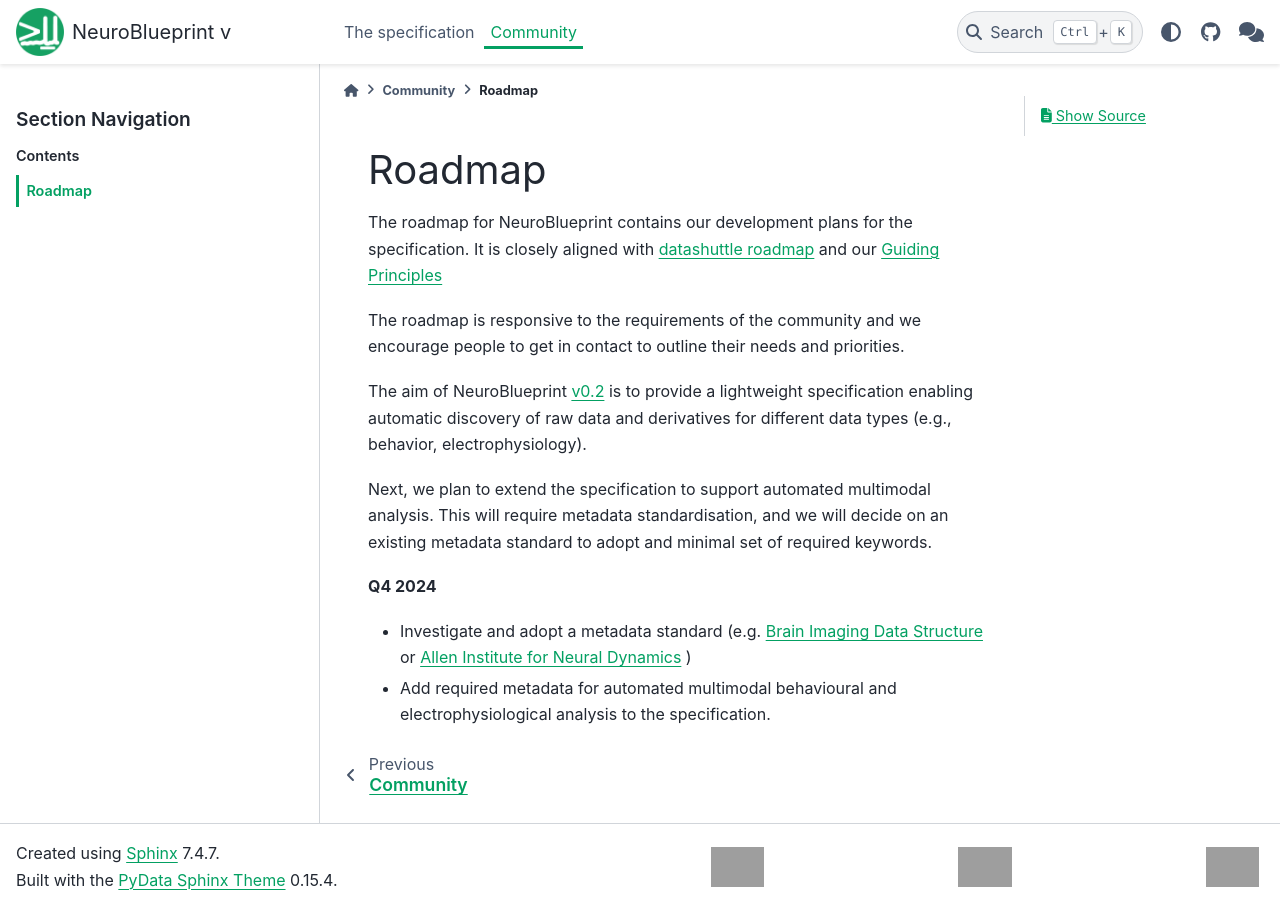
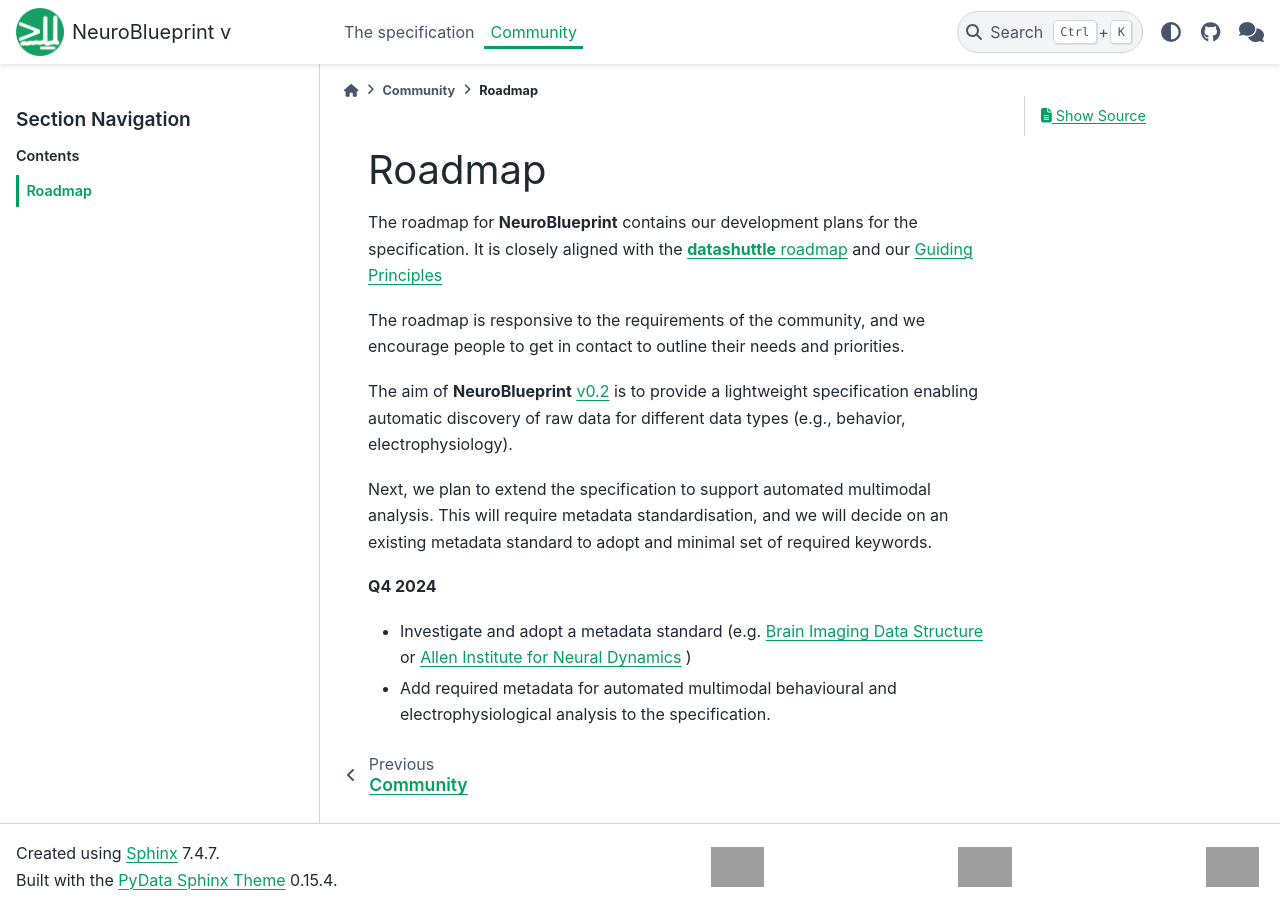
Before and after one commit to neuroinformatics-unit/NeuroBlueprint, a Sphinx documentation site: the page built from docs/source/roadmap.md, in a window 1280 px wide. Built offline with Sphinx 7.4.7 and the PyData theme 0.15.4, drawn with Linux system fonts in a browser that asks for light colours; the version number could not be read and is left out; grey boxes are pictures that could not be loaded.

Commit message:
Fix bolding, small tidy ups.

```diff
--- a/docs/source/roadmap.md
+++ b/docs/source/roadmap.md
@@ -1,21 +1,21 @@
 # Roadmap
 
-The roadmap for NeuroBlueprint
+The roadmap for **NeuroBlueprint**
 contains our development plans for the specification.
-It is closely aligned with
-[datashuttle roadmap](https://datashuttle.neuroinformatics.dev/pages/community/roadmap.html)
+It is closely aligned with the
+[**datashuttle** roadmap](https://datashuttle.neuroinformatics.dev/pages/community/roadmap.html)
 and our
 [Guiding Principles](https://datashuttle.neuroinformatics.dev/pages/community/guiding-principles.html)
 
 The roadmap is responsive to the requirements
-of the community and we encourage people to get in
+of the community, and we encourage people to get in
 contact to outline their needs and priorities.
 
-The aim of NeuroBlueprint
+The aim of **NeuroBlueprint**
 [v0.2](https://github.com/neuroinformatics-unit/NeuroBlueprint/releases)
 is to provide a lightweight specification
-enabling automatic discovery of raw data and
-derivatives for different data types (e.g., behavior, electrophysiology).
+enabling automatic discovery of raw data for
+different data types (e.g., behavior, electrophysiology).
 
 Next, we plan to extend the specification to support automated
 multimodal analysis. This will require metadata standardisation,
```
Also changed, not shown: docs/source/community.md (+1 -1 lines).
